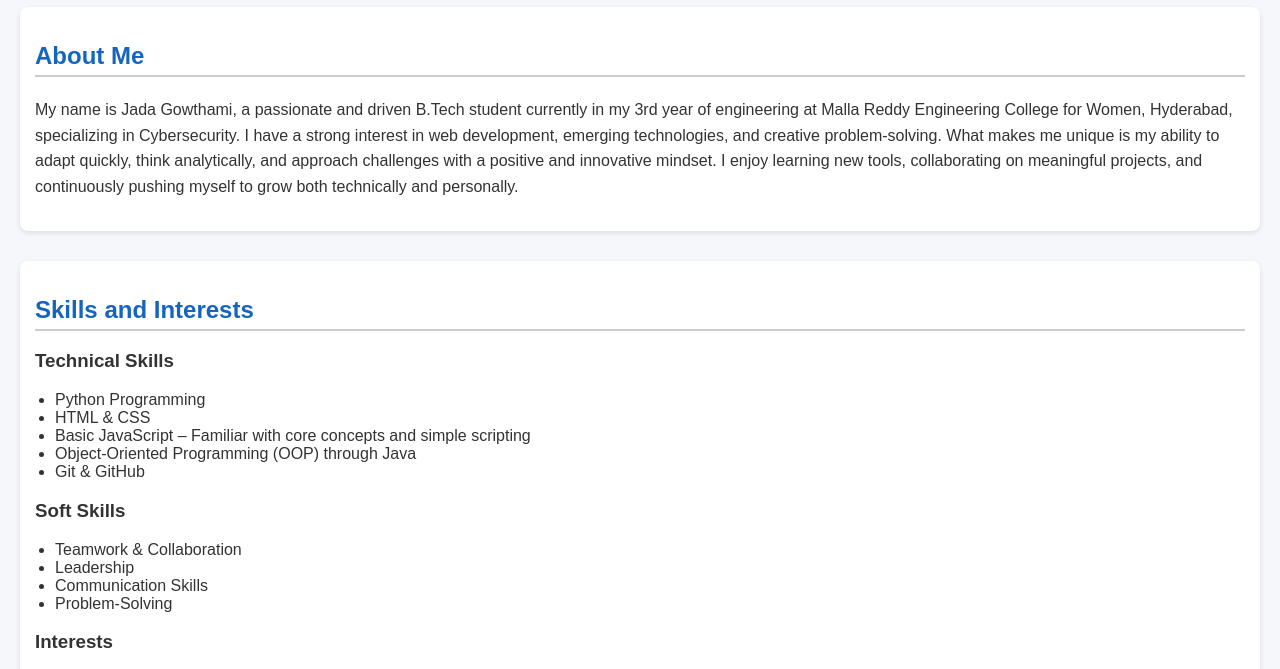
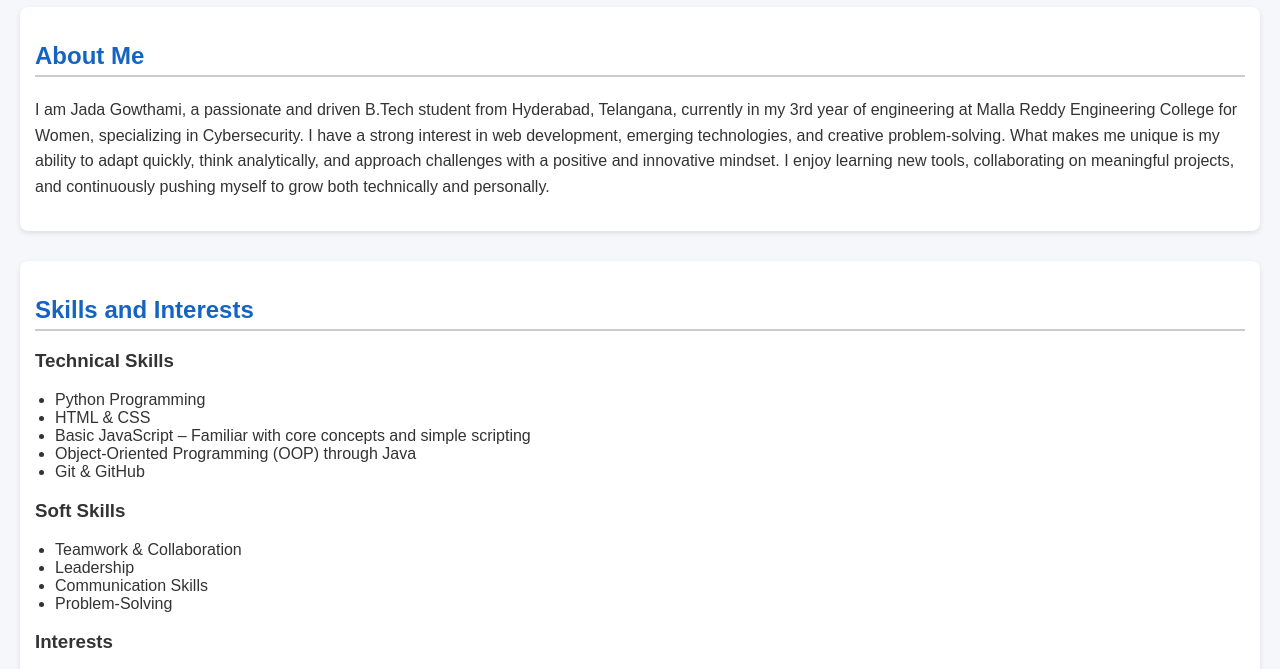
Before and after one commit to Gowthami970/Portfolio-Website, a plain HTML site: page index.html in a window 1280 px wide. Shown: the part 81-750 px from the top of the page. Drawn offline with Linux system fonts and the light colour scheme.

Commit message:
completed

```diff
--- a/index.html
+++ b/index.html
@@ -68,8 +68,8 @@
     <section>
         <h2>About Me</h2>
         <p>
-            My name is Jada Gowthami, a passionate and driven B.Tech student currently in my 3rd year of engineering at Malla Reddy Engineering College for Women, Hyderabad, specializing in Cybersecurity. I have a strong interest in web development, emerging technologies, and creative problem-solving. What makes me unique is my ability to adapt quickly, think analytically, and approach challenges with a positive and innovative mindset. I enjoy learning new tools, collaborating on meaningful projects, and continuously pushing myself to grow both technically and personally.
-        </p>
+            I am Jada Gowthami, a passionate and driven B.Tech student from Hyderabad, Telangana, currently in my 3rd year of engineering at Malla Reddy Engineering College for Women, specializing in Cybersecurity. I have a strong interest in web development, emerging technologies, and creative problem-solving. What makes me unique is my ability to adapt quickly, think analytically, and approach challenges with a positive and innovative mindset. I enjoy learning new tools, collaborating on meaningful projects, and continuously pushing myself to grow both technically and personally.
+
         </p>
     </section>
 
```
